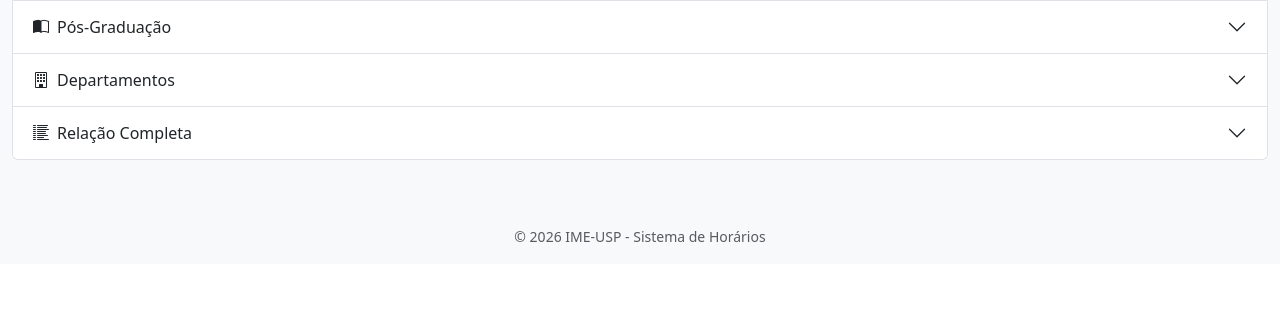
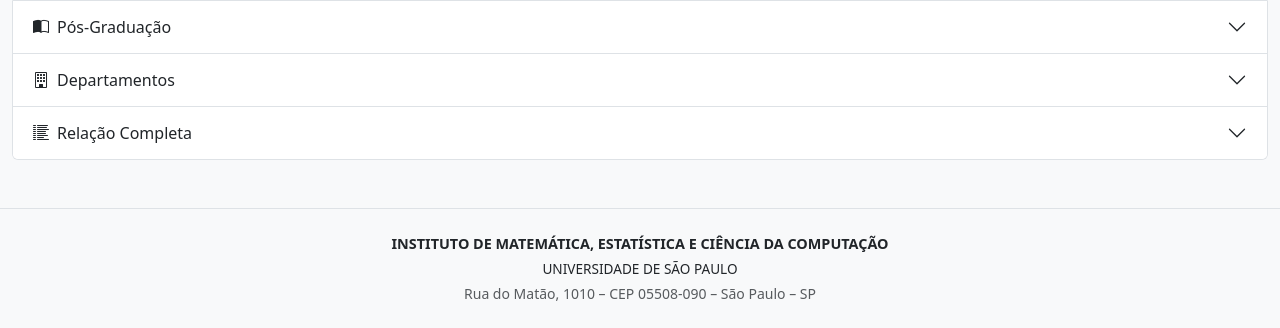
Before and after one commit to luiscarlosdesouza/horarios, a Flask app: page / in a window 1280 px wide. Shown: the part 980-1308 px from the top of the page. Before the commit the page ends 1222 px from the top, so only its background shows below. Run offline with Flask 3, Linux system fonts and the light colour scheme; data that the repository does not hold is empty.

Commit message:
Feat: Add standard IME-USP footer

```diff
--- a/templates/base.html
+++ b/templates/base.html
@@ -87,8 +87,13 @@
         {% block content %}{% endblock %}
     </div>
 
-    <footer class="text-center mt-5 py-3 text-muted">
-        <small>&copy; 2026 IME-USP - Sistema de Horários</small>
+    <footer class="bg-light text-center py-4 mt-5 border-top">
+        <div class="container">
+            <p class="mb-1 fw-bold text-uppercase" style="font-size: 0.9rem;">Instituto de Matemática, Estatística e
+                Ciência da Computação</p>
+            <p class="mb-1 text-uppercase" style="font-size: 0.85rem;">Universidade de São Paulo</p>
+            <p class="mb-0 text-muted small">Rua do Matão, 1010 – CEP 05508-090 – São Paulo – SP</p>
+        </div>
     </footer>
 </body>
 
```
Also changed, not shown: templates/pdf_report.html (+27 -0 lines).
